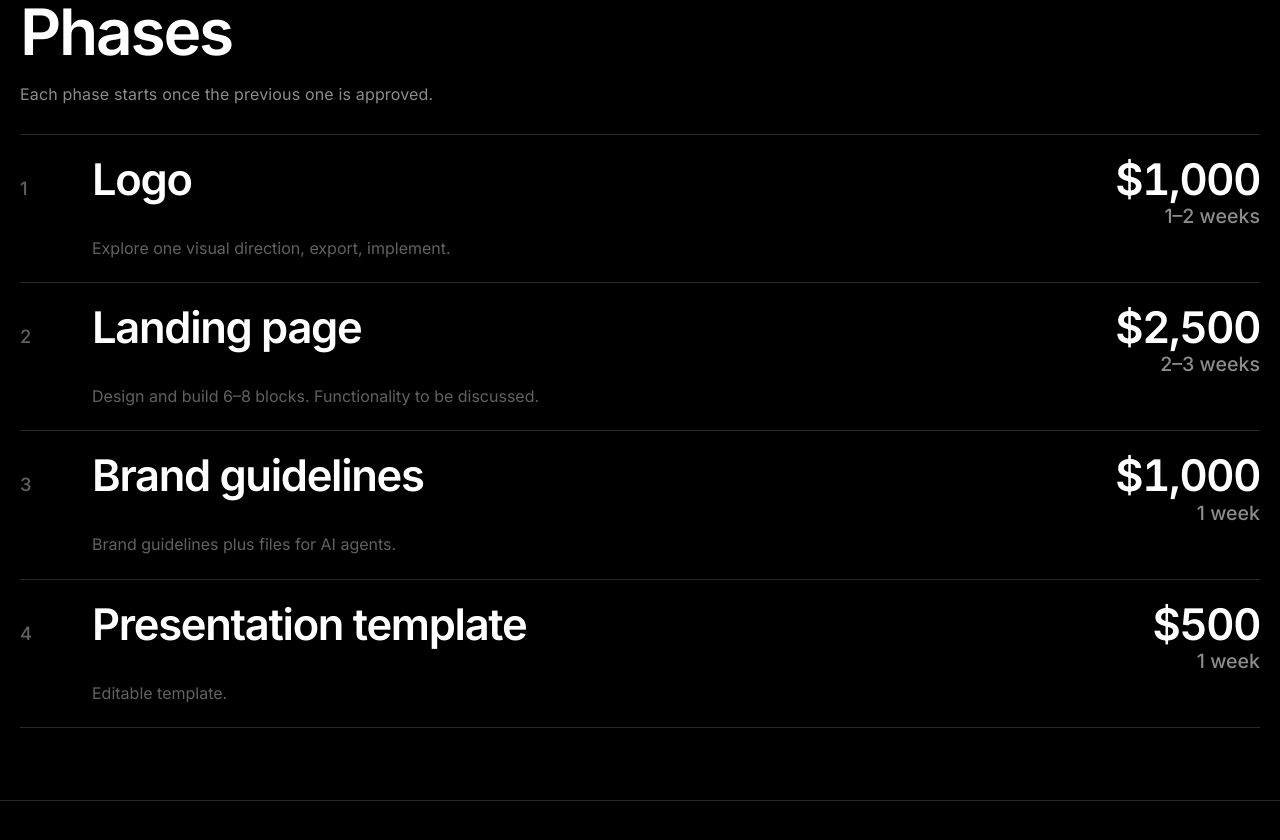
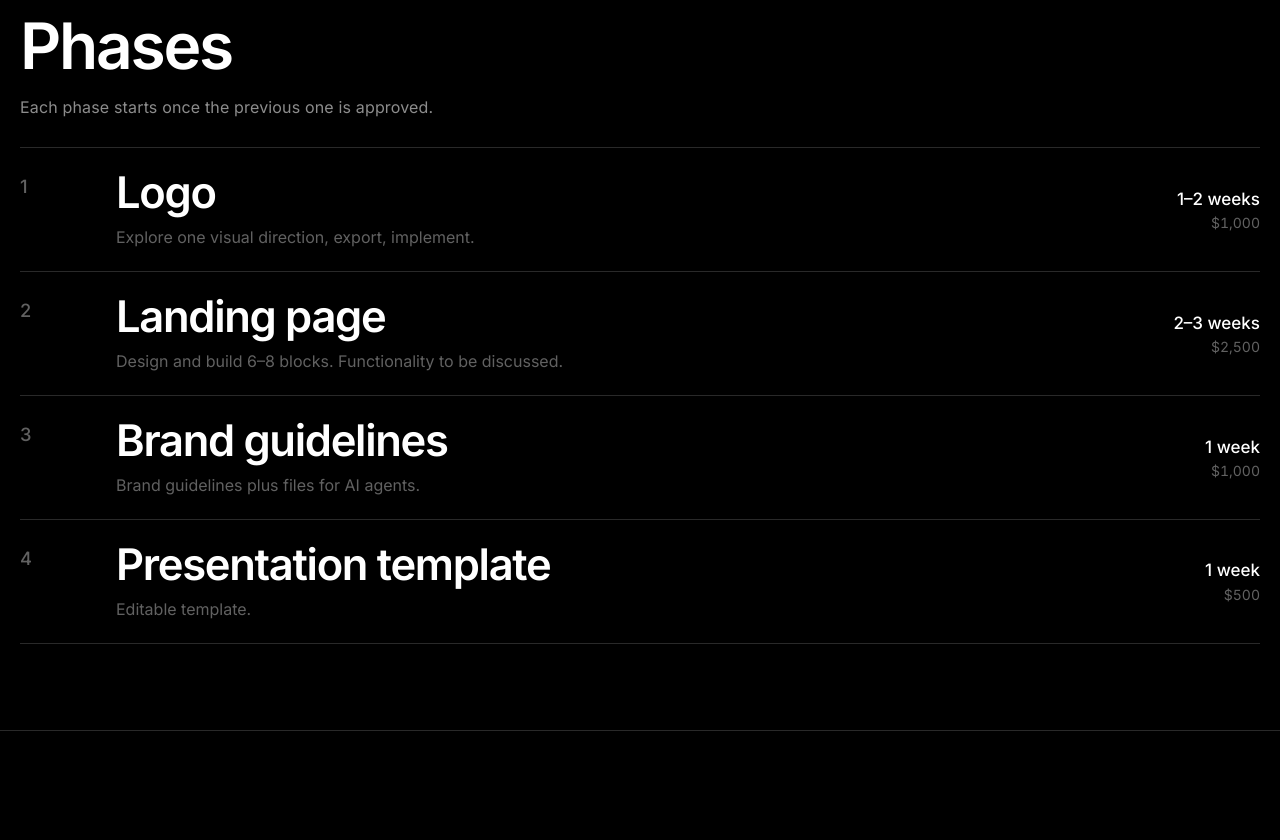
Before and after one commit to grivitsky/design-proposals, a plain HTML site: page proximal-vc/index.html in a window 1280 px wide. Shown: the part 9934-10774 px from the top of the page. Drawn offline with Linux system fonts and the light colour scheme.

Commit message:
Lead each phase with its timeframe
Duration is the primary meta line and the price sits smaller beneath it, in a fixed column.

Co-authored-by: Nikita <grivitsky@users.noreply.github.com>

```diff
--- a/proximal-vc/index.html
+++ b/proximal-vc/index.html
@@ -170,27 +170,23 @@
         <ol class="phases">
           <li tabindex="0">
             <span class="num">1</span>
-            <span class="name">Logo</span>
-            <span class="aside"><span class="price">$1,000</span><span class="time">1–2 weeks</span></span>
-            <p class="detail">Explore one visual direction, export, implement.</p>
+            <span class="copy"><span class="name">Logo</span><p class="detail">Explore one visual direction, export, implement.</p></span>
+            <span class="aside"><span class="time">1–2 weeks</span><span class="price">$1,000</span></span>
           </li>
           <li tabindex="0">
             <span class="num">2</span>
-            <span class="name">Landing page</span>
-            <span class="aside"><span class="price">$2,500</span><span class="time">2–3 weeks</span></span>
-            <p class="detail">Design and build 6–8 blocks. Functionality to be discussed.</p>
+            <span class="copy"><span class="name">Landing page</span><p class="detail">Design and build 6–8 blocks. Functionality to be discussed.</p></span>
+            <span class="aside"><span class="time">2–3 weeks</span><span class="price">$2,500</span></span>
           </li>
           <li tabindex="0">
             <span class="num">3</span>
-            <span class="name">Brand guidelines</span>
-            <span class="aside"><span class="price">$1,000</span><span class="time">1 week</span></span>
-            <p class="detail">Brand guidelines plus files for AI agents.</p>
+            <span class="copy"><span class="name">Brand guidelines</span><p class="detail">Brand guidelines plus files for AI agents.</p></span>
+            <span class="aside"><span class="time">1 week</span><span class="price">$1,000</span></span>
           </li>
           <li tabindex="0">
             <span class="num">4</span>
-            <span class="name">Presentation template</span>
-            <span class="aside"><span class="price">$500</span><span class="time">1 week</span></span>
-            <p class="detail">Editable template.</p>
+            <span class="copy"><span class="name">Presentation template</span><p class="detail">Editable template.</p></span>
+            <span class="aside"><span class="time">1 week</span><span class="price">$500</span></span>
           </li>
         </ol>
       </div>
--- a/proximal-vc/styles.css
+++ b/proximal-vc/styles.css
@@ -445,7 +445,8 @@ h2 { font-size: clamp(40px, 5vw, 64px); }
 
 .prices:hover li::before,
 .phases:hover .num,
-.phases:hover .time { color: inherit; }
+.phases:hover .time,
+.phases:hover .price { color: inherit; }
 
 .prices li:not(.total)::before {
   counter-increment: item;
@@ -476,8 +477,9 @@ h2 { font-size: clamp(40px, 5vw, 64px); }
 
 .phases li {
   display: grid;
-  grid-template-columns: 72px 1fr auto;
-  align-items: baseline;
+  grid-template-columns: 72px minmax(0, 1fr) 160px;
+  align-items: start;
+  column-gap: 24px;
   padding: 22px 0;
   border-top: 1px solid var(--line);
   font-size: clamp(28px, 3.4vw, 44px);
@@ -492,6 +494,14 @@ h2 { font-size: clamp(40px, 5vw, 64px); }
   color: var(--ash);
   font-size: 0.42em;
   font-weight: 500;
+  padding-top: 0.35em;
+}
+
+.phases .copy {
+  display: flex;
+  flex-direction: column;
+  gap: 10px;
+  min-width: 0;
 }
 
 .phases .aside {
@@ -499,24 +509,32 @@ h2 { font-size: clamp(40px, 5vw, 64px); }
   flex-direction: column;
   align-items: flex-end;
   gap: 6px;
-}
-
-.phases .price {
-  font-variant-numeric: tabular-nums;
-  line-height: 1;
+  padding-top: 0.42em;
 }
 
 .phases .time {
-  font-size: 0.45em;
+  font-size: 17px;
   font-weight: 500;
   letter-spacing: 0;
-  line-height: 1;
-  color: var(--smoke);
+  line-height: 1.2;
+  color: #fff;
 }
 
+.phases li:hover .time { color: #fff; }
+
+.phases .price {
+  font-size: 14px;
+  font-weight: 400;
+  letter-spacing: 0;
+  line-height: 1.2;
+  color: var(--ash);
+  font-variant-numeric: tabular-nums;
+}
+
+.phases li:hover .price { color: var(--ash); }
+
 .phases .detail {
-  grid-column: 2 / -1;
-  margin: 10px 0 0;
+  margin: 0;
   font-size: 16px;
   font-weight: 400;
   letter-spacing: 0;
```
